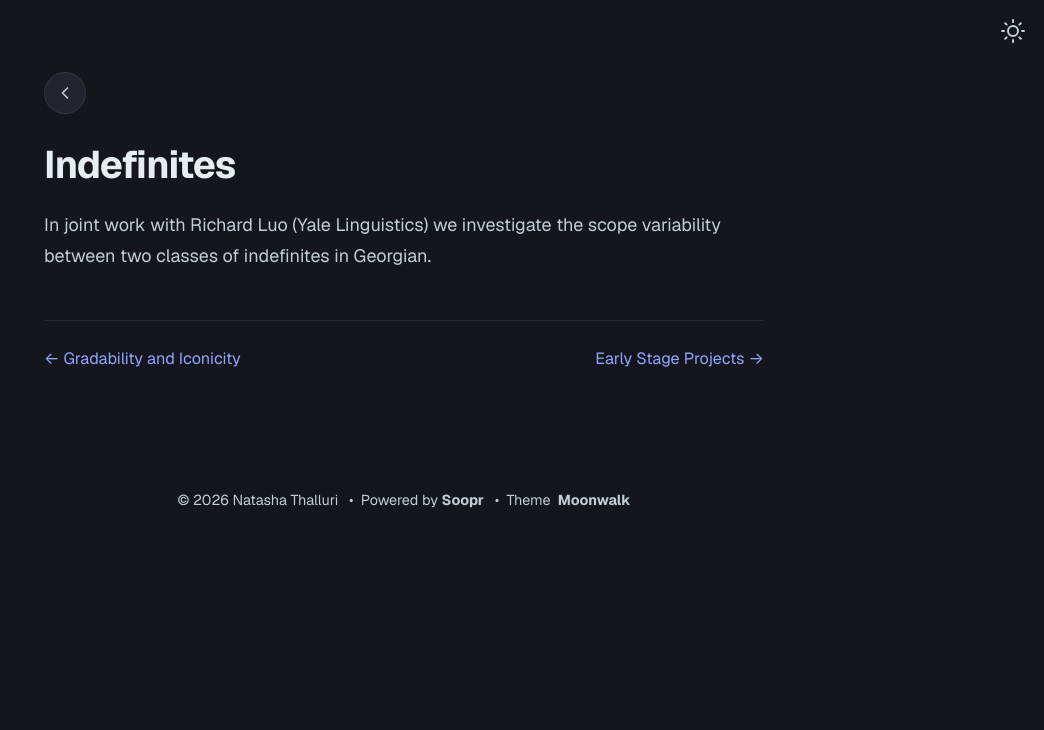
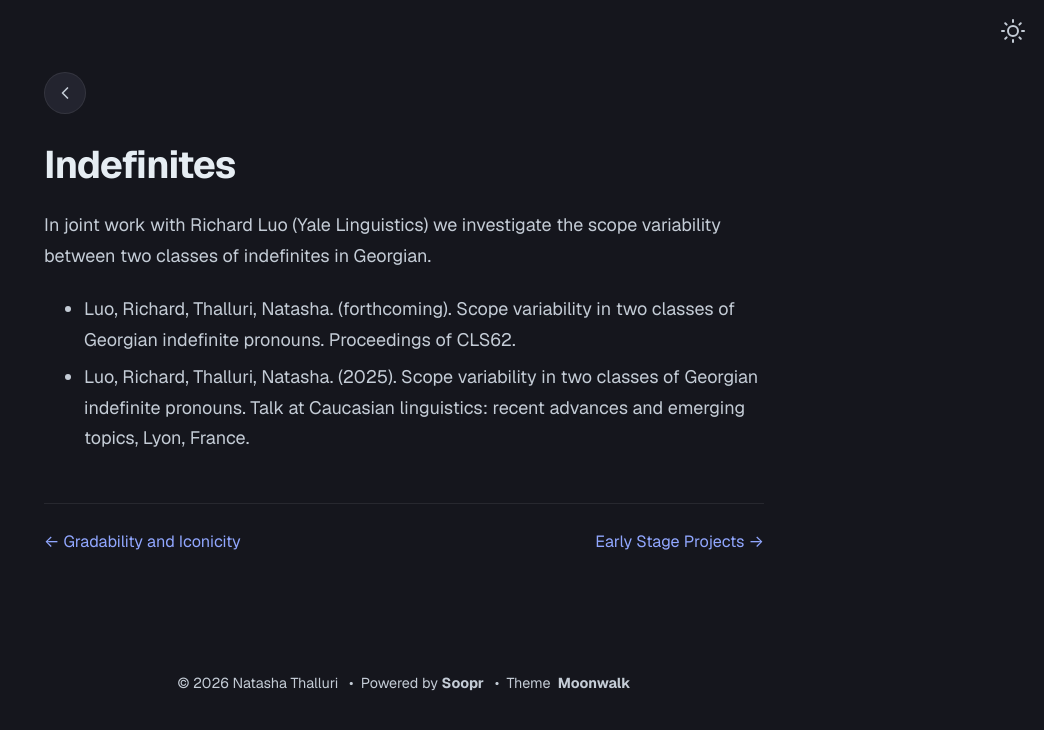
Before and after one commit to nthalluri/natasha-thalluri, a Jekyll site: the page built from _posts/2026-08-12-indefinites.md, in a window 1280 px wide. Shown: the top 730 px of the page, without its empty margins (236-1280 px from the left). Built offline with Jekyll 4.4.1, drawn with Linux system fonts in a browser that asks for light colours.

Commit message:
Update references in indefinites.md
Added references to research on scope variability in Georgian.

```diff
--- a/_posts/2026-08-12-indefinites.md
+++ b/_posts/2026-08-12-indefinites.md
@@ -4,3 +4,6 @@ toc: false
 ---
 
  In joint work with Richard Luo (Yale Linguistics) we investigate the scope variability between two classes of indefinites in Georgian.
+
+ - Luo, Richard, Thalluri, Natasha. (forthcoming). Scope variability in two classes of Georgian indefinite pronouns. Proceedings of CLS62.
+ - Luo, Richard, Thalluri, Natasha. (2025). Scope variability in two classes of Georgian indefinite pronouns. Talk at Caucasian linguistics: recent advances and emerging topics, Lyon, France.
```
